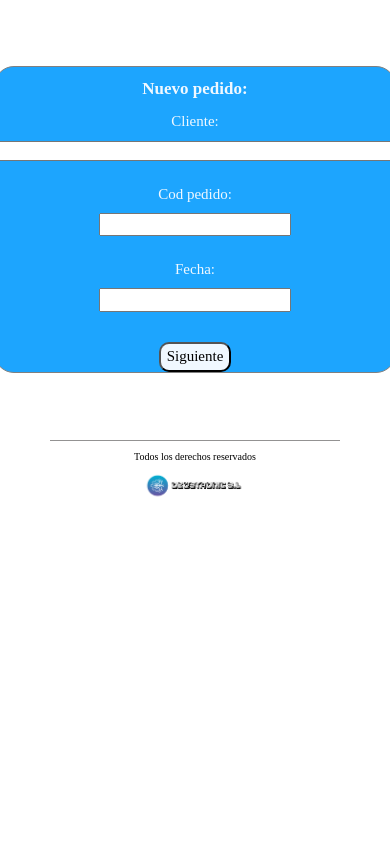
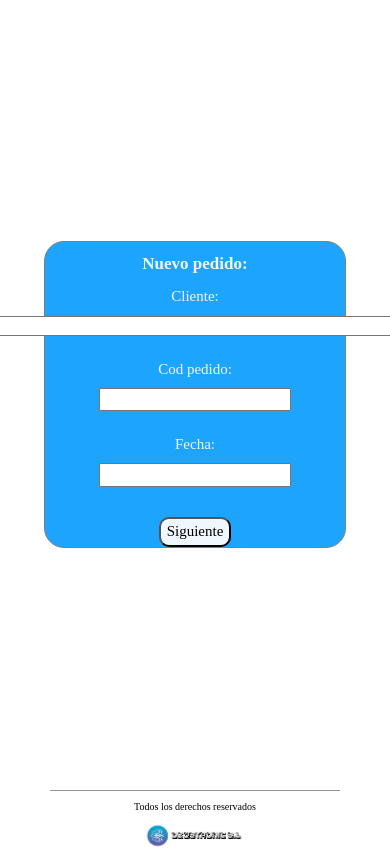
Before and after one commit to markelDeusto/Entregable2-3-4, a Django app: page /deustronic/pedido/create in a window 390 px wide; the page is wider, and only the part inside the window is pictured. Shown: the part 243-1098 px from the top of that part. Before the commit the page ends 740 px from the top of that part, so only its background shows below. Run offline with Django 5.2, Linux system fonts and the light colour scheme; data comes from the database, SQL or seed files in the repository; both versions use the stored data as it was after the commit.

Commit message:
ajuste de tamaño en los create

```diff
--- a/proyecto1/empresaDjango/static/css/styles.css
+++ b/proyecto1/empresaDjango/static/css/styles.css
@@ -437,7 +437,7 @@ html {
     flex-direction: column;
     align-items: center;
     justify-content: center;
-    min-height: 40rem;
+    min-height: 65rem;
   }
   .formularios h1{
     text-align: center;
@@ -450,6 +450,12 @@ html {
     color: aliceblue;
     min-width: 40rem;
   }
+@media (max-width:769px) {
+  .contenedor-principal-formularios{
+    height: 75rem;
+    font-size: 1rem;
+  }
+}
 @media (max-width:391px) {
   .contenedor-principal-formularios{
     max-width: 35rem;
@@ -463,7 +469,8 @@ html {
 }
 @media (max-width:391px) {
   .formularios{
-    max-width: 35rem;
+    min-width: 0;
+    width: 30rem;
   }
 }
 
```
Also changed, not shown: proyecto1/db.sqlite3.
